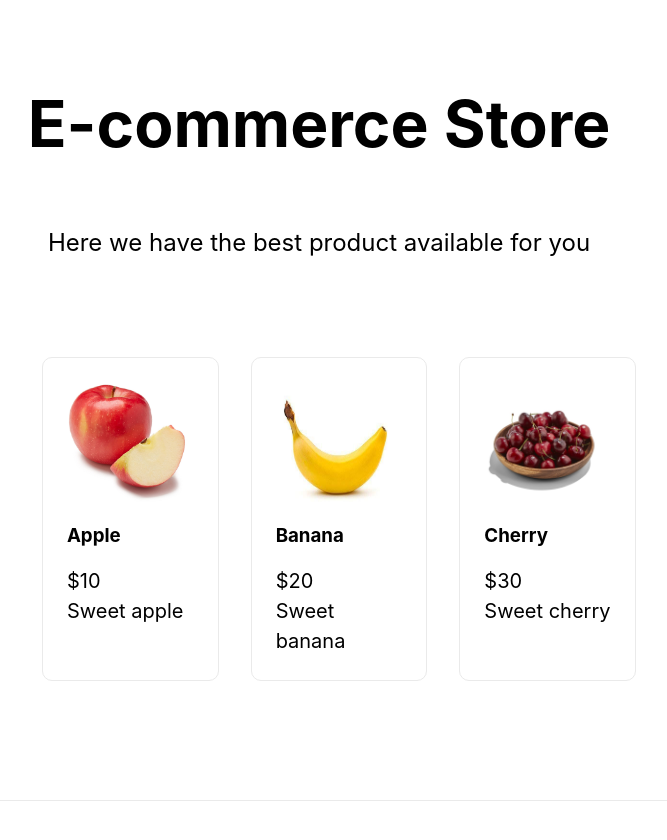
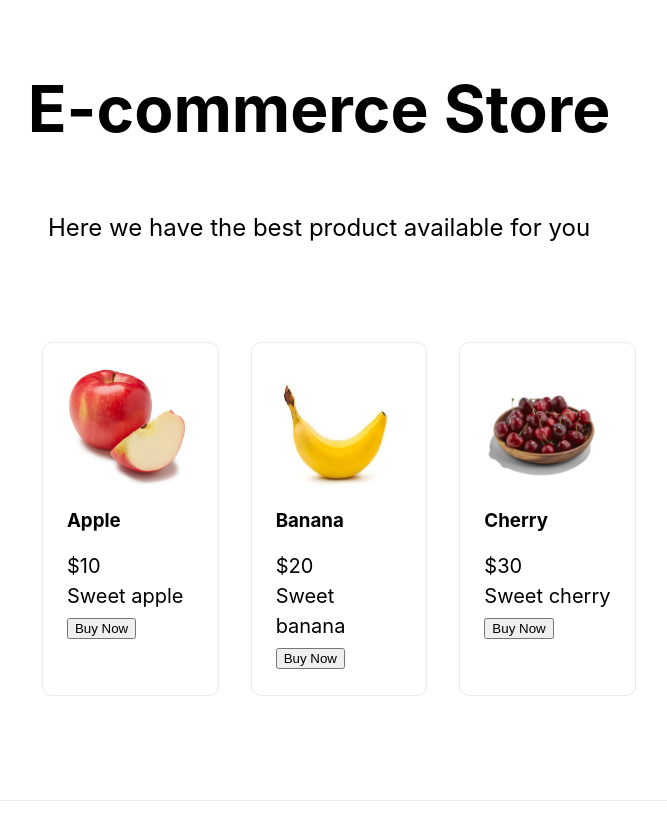
Before and after one commit to logreg-n-coffee/e-commerce-frontend, a Next.js app: page / in a window 1280 px wide. Shown: the top 840 px of the page, without its empty margins (321-988 px from the left). Built offline with nearby package versions, Linux system fonts and the light colour scheme.

Commit message:
Add button

```diff
--- a/pages/index.js
+++ b/pages/index.js
@@ -34,6 +34,9 @@ export default function Home() {
                     <p>${price}</p>
                     <p>{description}</p>
                   </a>
+                  <p>
+                    <button className={styles.button}>Buy Now</button>
+                  </p>
                 </li>
               );
             })
```
